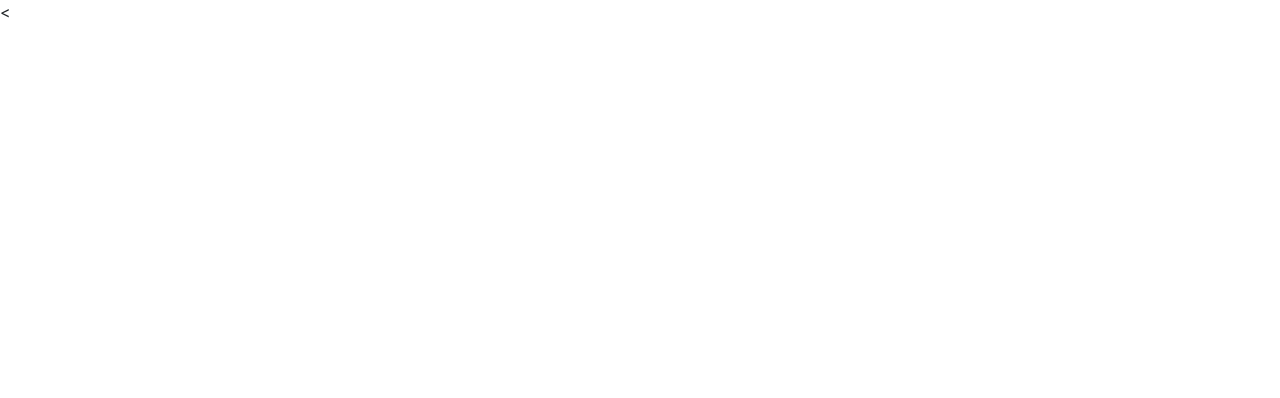
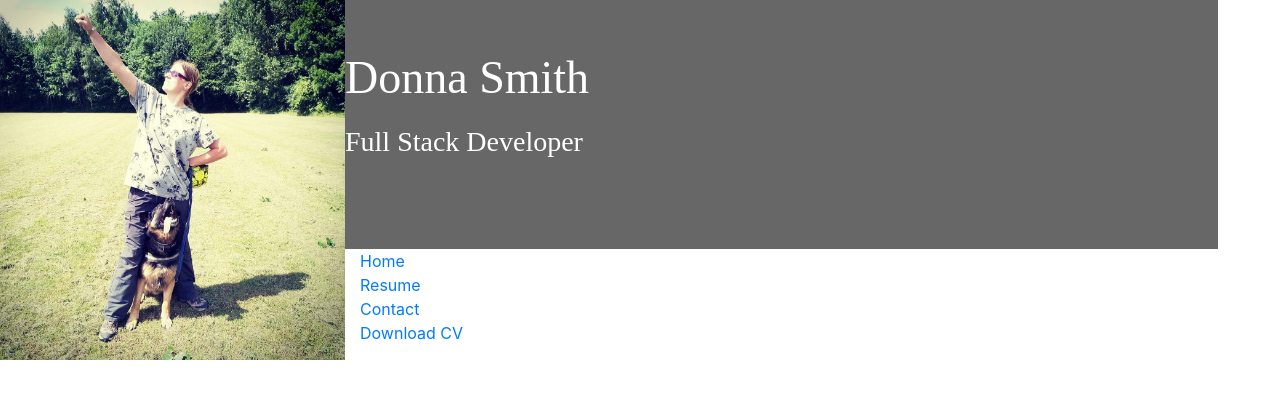
Before and after one commit to skies09/Resume, a plain HTML site: page index.html in a window 1280 px wide. Drawn offline with nearby package versions, Linux system fonts and the light colour scheme.

Commit message:
initial commit

```diff
--- a/assets/CSS/style.css
+++ b/assets/CSS/style.css
@@ -0,0 +1,47 @@
+@import url('https://fonts.googleapis.com/css?family=Roboto:100,200,300,400,500,600,700|Exo:100,200,300,400,500,600,700');
+
+/*colors*/
+
+.bg-color-name-title{
+    background-color:#676767;
+
+}
+/*heading*/
+
+header {
+    margin: 0;
+
+}
+.heading{
+    margin-left:50px;
+
+}
+
+.logo {
+    background: url('../photos/IMG_2698.JPG');
+    background-position: center;
+    background-repeat: no-repeat;
+    background-size: cover;
+    min-height: 360px;
+    min-width: 360px;
+    transition: all .5s ease-in-out;
+    -moz-transition: all .5s ease-in-out;
+    -webkit-transition: all .5s ease-in-out;
+}
+
+.name{
+    font-family: 'Exo, sans-serif';
+    font-weight:100;
+    font-size:46px;
+    margin-top: 50px;
+    color:#ffffff;
+}
+
+.title{
+    font-family: 'Roboto, sans-serif';
+    font-weight: 200;
+    font-size: 28px;
+    margin-top: 20px;
+    margin-bottom: 90px;
+    color:#ffffff;
+}
--- a/index.html
+++ b/index.html
@@ -1,17 +1,49 @@
-<<!DOCTYPE html>
+<!DOCTYPE html>
 <html lang="en">
+
 <head>
     <meta charset="UTF-8">
     <meta name="viewport" content="width=device-width, initial-scale=1.0">
     <meta http-equiv="X-UA-Compatible" content="ie=edge">
     <link rel="stylesheet" href="https://stackpath.bootstrapcdn.com/bootstrap/4.1.1/css/bootstrap.min.css" type="text/css" />
     <link rel="stylesheet" href="https://stackpath.bootstrapcdn.com/font-awesome/4.7.0/css/font-awesome.min.css" type="text/css" />
-
+    <link rel="stylesheet" href="assets/CSS/style.css" type="text/css" />
 
     <title>Document</title>
 </head>
+
 <body>
     <header>
+        <div class='row'>
+            <a href="index.html">
+                <div class='col-md-4 logo'></div>
+            </a>
+            <div class='col-md-8'>
+                <div class='row bg-color-name-title'>
+                    <div class='head'>
+                        <h1 class='name'>Donna Smith</h1>
+                        <h2 class='title'>Full Stack Developer</h2>
+                    </div>
+                </div>
+                <div class='row'>
+                    <ul class='list-inline clearfix'>
+                        <li class='col-xs-6 col sm-3'>
+                            <a href='#'><span>Home</span></a>
+                        </li>
+                          <li class='col-xs-6 col sm-3'>
+                            <a href='#'><span>Resume</span></a>
+                        </li>
+                          <li class='col-xs-6 col sm-3'>
+                            <a href='#'><span>Contact</span></a>
+                        </li>
+                          <li class='col-xs-6 col sm-3'>
+                            <a href='#'><span>Download CV</span></a>
+                        </li>
+                    </ul>
+                </div>
+
+            </div>
+        </div>
 
     </header>
 
@@ -24,4 +56,5 @@
 
     </footer>
 </body>
+
 </html>
```
Also changed, not shown: assets/photos/IMG_2698.JPG (added), assets/photos/image2.png (added).
